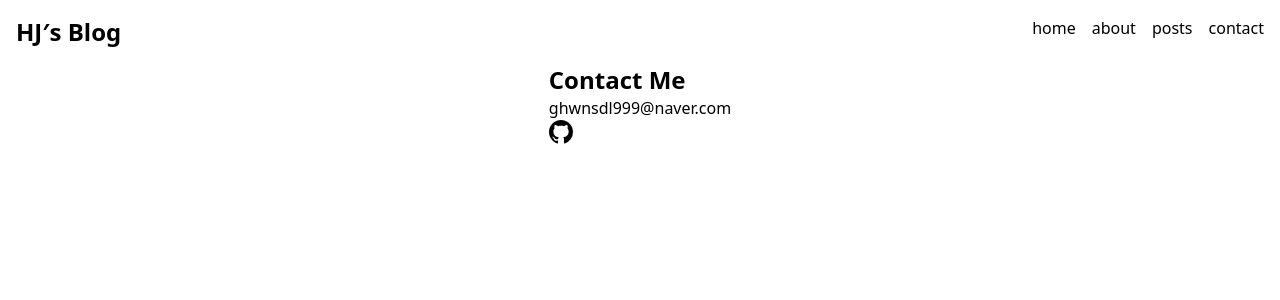
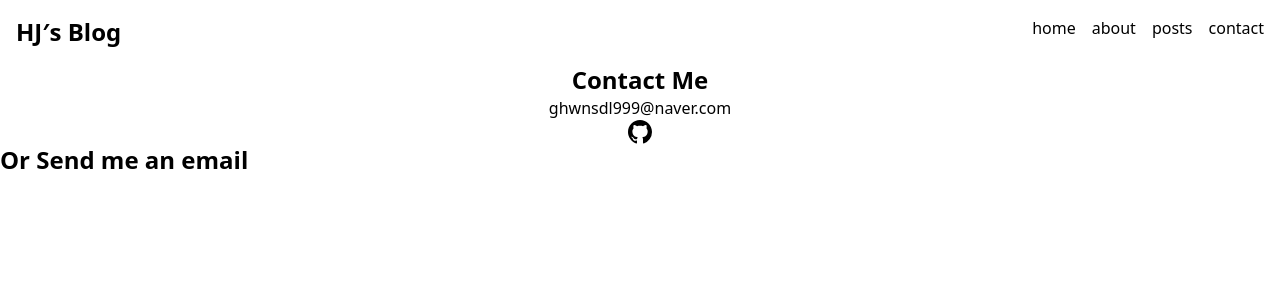
Before and after one commit to yhj12345/my_blog, a Next.js app: page /contact in a window 1280 px wide. Shown: the top 300 px of the page. Built offline with nearby package versions, Linux system fonts and the light colour scheme.

Commit message:
[FE] style: flex center

```diff
--- a/src/app/contact/page.tsx
+++ b/src/app/contact/page.tsx
@@ -3,8 +3,9 @@ import ContactMe from "@/components/ContactMe";
 const page = () => {
   return (
     <div className="w-full">
-      <div className="max-w-screen-xl mx-auto flex flex-col items-center">
+      <div className="max-w-screen-xl mx-auto">
         <ContactMe />
+        <h1 className="text-2xl font-bold">Or Send me an email</h1>
       </div>
     </div>
   );
--- a/src/components/ContactMe.tsx
+++ b/src/components/ContactMe.tsx
@@ -2,7 +2,7 @@ import { BsGithub } from "react-icons/bs";
 
 const ContactMe = () => {
   return (
-    <div>
+    <div className="flex flex-col items-center">
       <h1 className="text-2xl font-bold">Contact Me</h1>
       <p>ghwnsdl999@naver.com</p>
       <BsGithub size="24" />
```
